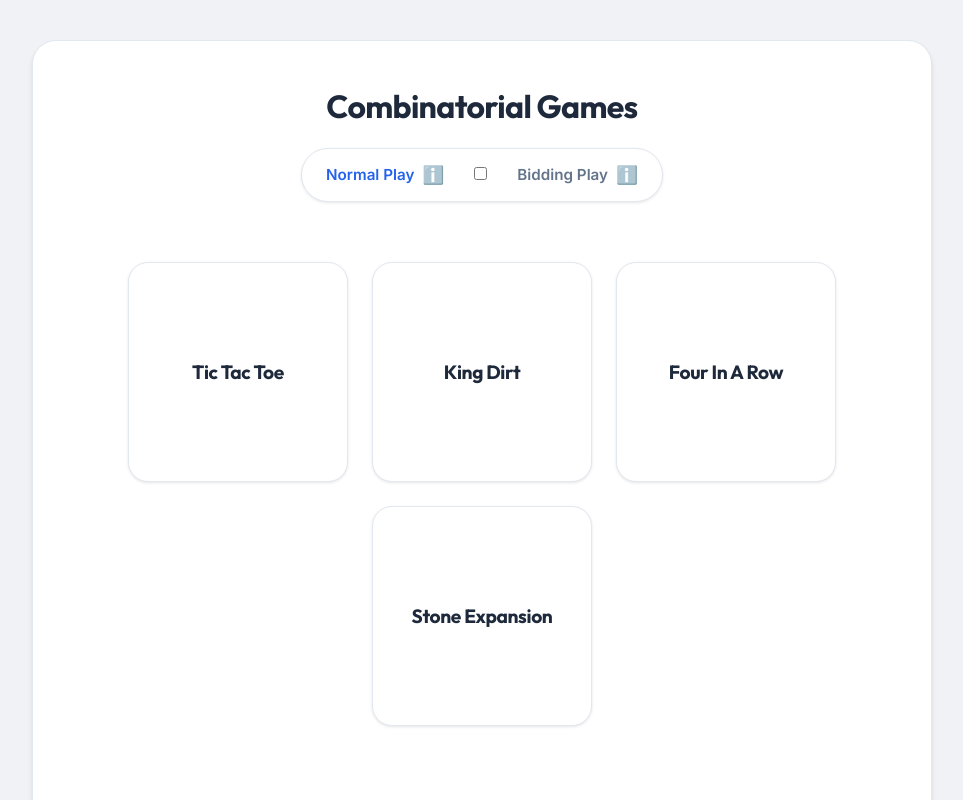
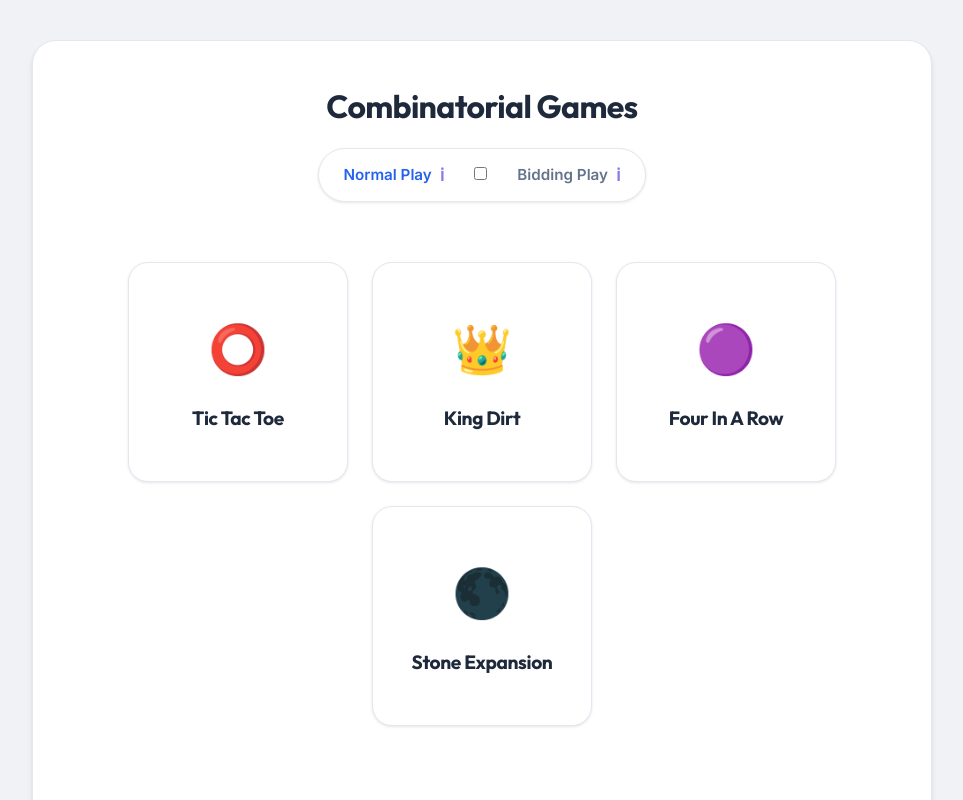
Before and after one commit to justprem007/my-games-app, a React (Create React App) app in the folder frontend/: page / in a window 1280 px wide. Shown: the top 800 px of the page, without its empty margins (158-1121 px from the left). Built offline with nearby package versions, Linux system fonts and the light colour scheme.

Commit message:
Update GameMenu.jsx

```diff
--- a/frontend/src/components/GameMenu.jsx
+++ b/frontend/src/components/GameMenu.jsx
@@ -25,22 +25,24 @@ export default function GameMenu() {
   };
 
   const gameList = [
-    { name: "Tic Tac Toe", path: "/tictactoe" },
-    { name: "King Dirt", path: "/kingdirt" },
-    { name: "Four In A Row", path: "/fourinarow" },
-    { name: "Stone Expansion", path: "/stoneexpansion" },
+    { name: "Tic Tac Toe", path: "/tictactoe", icon: "⭕", id: "tictactoe" },
+    { name: "King Dirt", path: "/kingdirt", icon: "👑", id: "kingdirt" },
+    { name: "Four In A Row", path: "/fourinarow", icon: "🟣", id: "fourinarow" },
+    { name: "Stone Expansion", path: "/stoneexpansion", icon: "🌑", id: "stoneexpansion" },
   ];
 
   return (
     <div className="container">
       <h1>Combinatorial Games</h1>
 
-      {/* Mode Toggle Section */}
+      {/* Mode Toggle Section */
+        /* Note: Reduced bottom margin on container via CSS for tighter look */
+      }
       <div className="mode-toggle-container">
         <label className={`mode-label ${mode === 'normal' ? 'active' : ''}`}>
           Normal Play
           <span className="info-tooltip">
-            ℹ️
+            ℹ
             <span className="tooltip-text">
               Players take turns normally without any bidding.
             </span>
@@ -59,7 +61,7 @@ export default function GameMenu() {
         <label className={`mode-label ${mode === 'bidding' ? 'active' : ''}`}>
           Bidding Play
           <span className="info-tooltip">
-            ℹ️
+            ℹ
             <span className="tooltip-text">
               Each turn, players submit a bid to decide who moves
               next. Ties are resolved using a tie breaking marker. Bids are deducted from your currency.
@@ -68,7 +70,7 @@ export default function GameMenu() {
         </label>
       </div>
 
-      {/* Game Grid */}
+      {/* Game Grid - Horizontal Row */}
       <div className="game-grid">
         {gameList.map((game) => (
           <Link
@@ -80,8 +82,9 @@ export default function GameMenu() {
               currencyP2,
               markerHolder,
             }}
-            className="game-card"
+            className={`game-card ${game.id}`}
           >
+            <div className="icon">{game.icon}</div>
             <h3>{game.name}</h3>
           </Link>
         ))}
```
